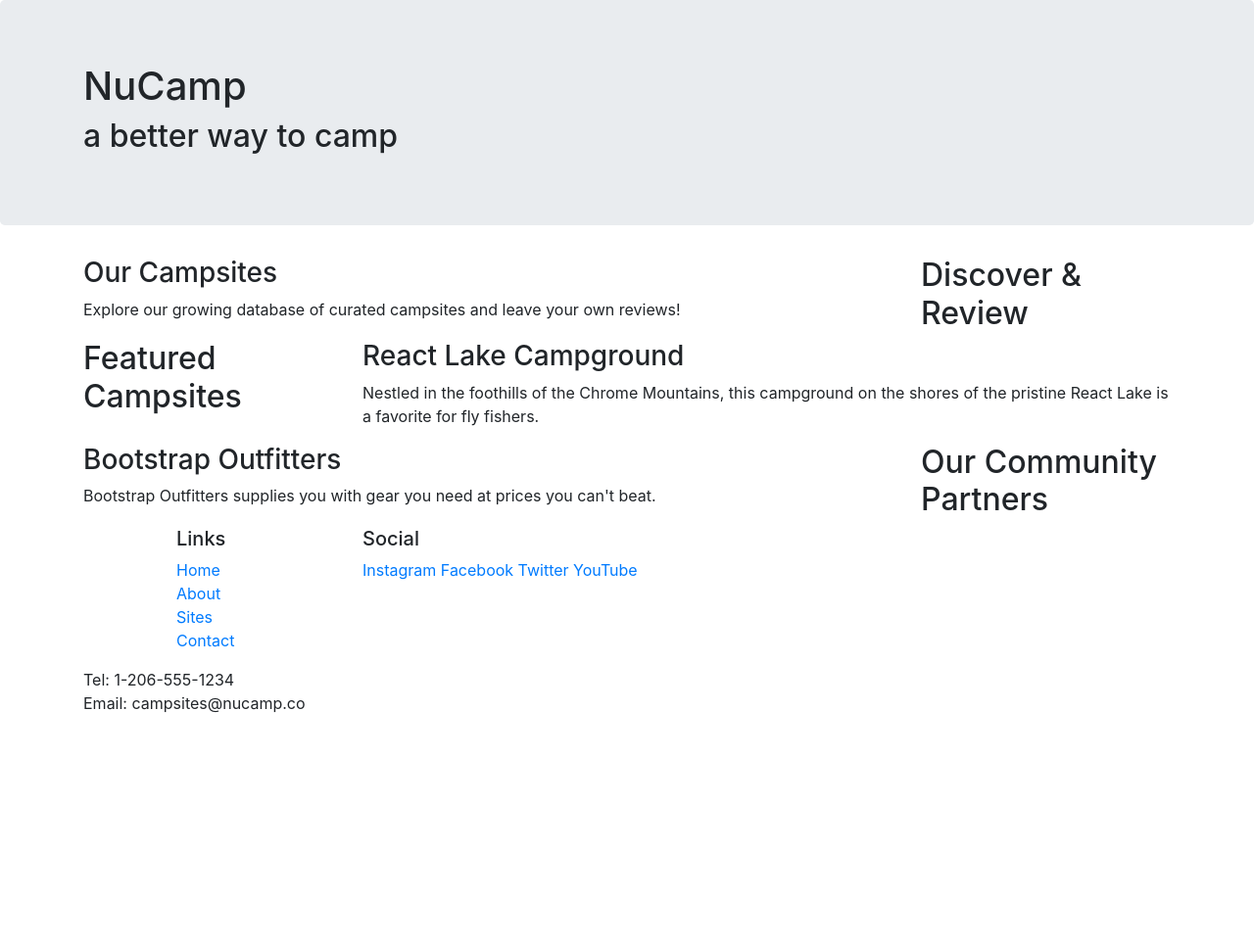
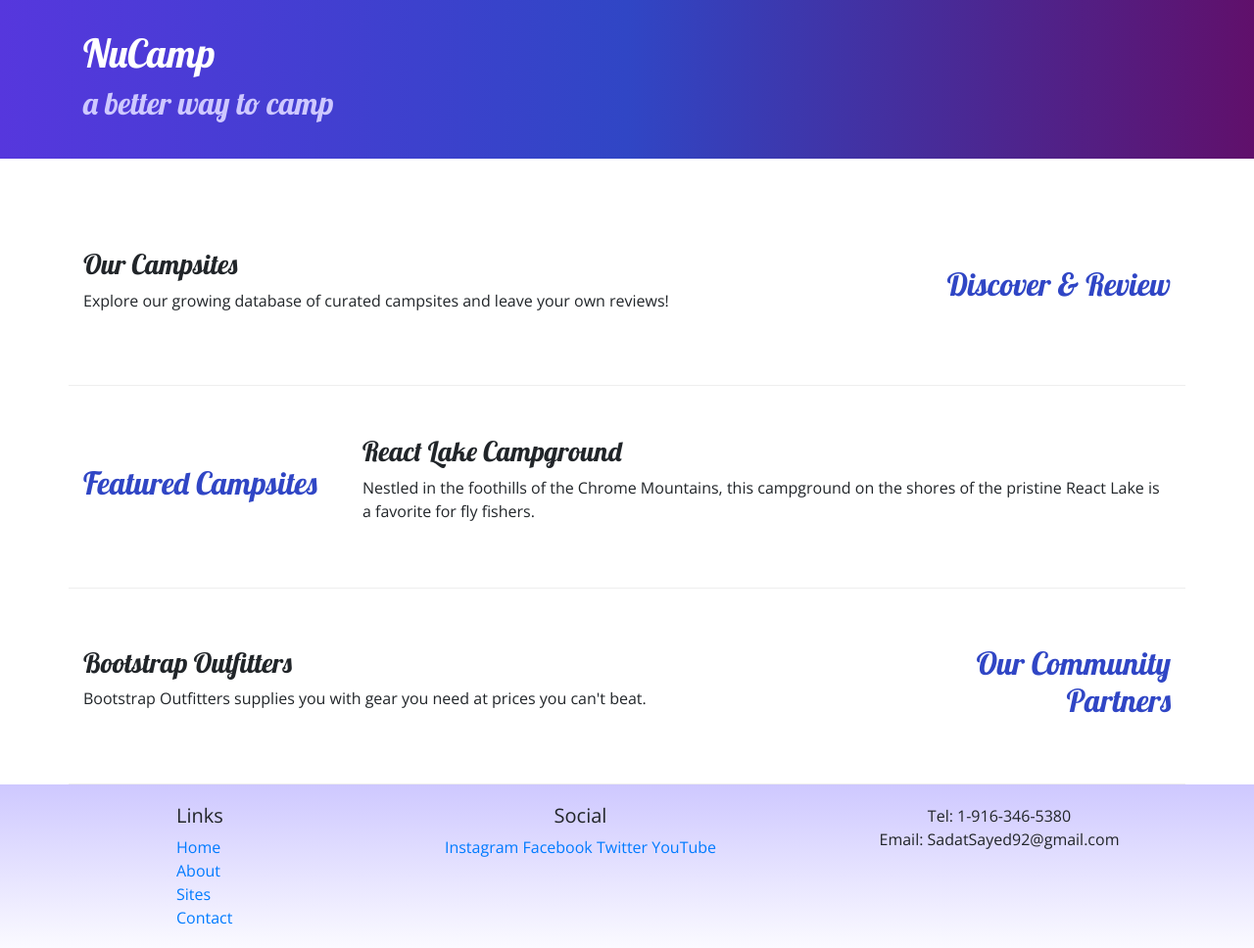
Before and after one commit to Sayed24/BEProject, a website: page index.html in a window 1280 px wide. Shown: the whole page at 98% size. Before the commit the page ends 800 px from the top, so only its background shows below. Drawn offline with nearby package versions, Linux system fonts and the light colour scheme.

Commit message:
Custom Styles and Bootstrap Alignment Classes

```diff
--- /dev/null
+++ b/CSS/styles.css
@@ -0,0 +1,32 @@
+body {
+    font-family: "Open Sans", sans-serif;
+}
+
+h1, h2, h3 {
+    font-family: "Lobster", cursive;
+}
+
+h2 {
+    color: #3046c5;
+}
+
+ header h2 {
+     color: #CEC8FF;
+ }
+
+ footer {
+     background-image: linear-gradient(#CEC8FF, white);
+     padding: 20px 0;
+ }
+
+ .jumbotron {
+     padding: 30px;
+     background-image: linear-gradient(to right, #5637DD, #3046c5, #60106b);
+     color: white;
+ }
+
+ .row-content {
+     padding: 50px 0;
+     border-bottom: 1px ridge;
+     min-height: 200px;
+ }
--- a/index.html
+++ b/index.html
@@ -9,11 +9,14 @@
     <!-- Bootstrap CSS -->
     <link rel="stylesheet" href="node_modules/bootstrap/dist/css/bootstrap.min.css" />
 
+    <!-- Additional CSS must be placed after Bootstrap CSS -->
+    <link rel="stylesheet" href="https://fonts.googleapis.com/css?family=Lobster|Open+Sans" />
+    <link rel="stylesheet" href="css/styles.css" />
     <title>NuCamp: A Better Way To Camp</title>
 </head>
 <body>
 
-    <header class="jumbotron">
+    <header class="jumbotron jumbotron-fluid">
         <div class="container">
             <div class="row">
                 <div class="col">
@@ -25,9 +28,9 @@
     </header>
 
     <div class="container">
-        <div class="row">
+        <div class="row row-content align-items-center">
             <div class="col-sm-4 order-sm-last col-md-3">
-                <h2>Discover & Review</h2>
+                <h2 class="text-sm-right">Discover & Review</h2>
             </div>
             <div class="col">
                 <h3>Our Campsites</h3>
@@ -37,7 +40,7 @@
     </div>
 
     <div class="container">
-        <div class="row">
+        <div class="row row-content align-items-center">
             <div class="col-sm-4 col-md-3">
                 <h2>Featured Campsites</h2>
             </div>
@@ -49,9 +52,9 @@
     </div>
 
     <div class="container">
-        <div class="row">
+        <div class="row row-content align-items-center">
             <div class="col-sm-4 order-sm-last col-md-3">
-                <h2>Our Community Partners</h2>
+                <h2 class="text-sm-right" >Our Community Partners</h2>
             </div>
             <div class="col">
                 <h3>Bootstrap Outfitters</h3>
@@ -72,16 +75,16 @@
                         <li><a href="#">Contact</a></li>
                     </ul>
                 </div>
-                <div class="col-6 sol-sm-5">
+                <div class="col-6 col-sm-5 text-center">
                     <h5>Social</h5>
                     <a href="http://instagram.com/">Instagram</a>
                     <a href="http://facebook.com/">Facebook</a>
                     <a href="http://twitter.com/">Twitter</a>
                     <a href="http://youtube.com/">YouTube</a>
                 </div>
-                <div class="col-sm-4">
-                    Tel: 1-206-555-1234<br />
-                    Email: campsites@nucamp.co
+                <div class="col-sm-4 text-center">
+                    Tel: 1-916-346-5380<br />
+                    Email: SadatSayed92@gmail.com
                 </div>
             </div>
         </div>
```
